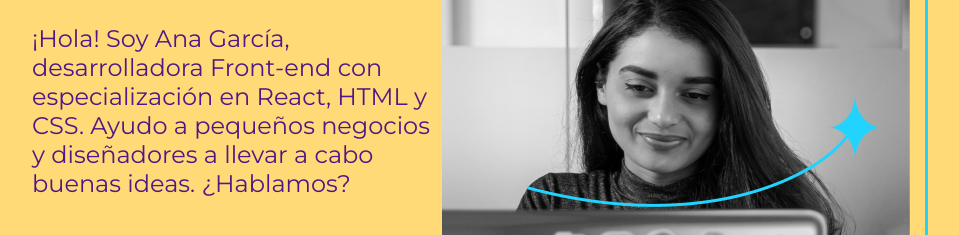
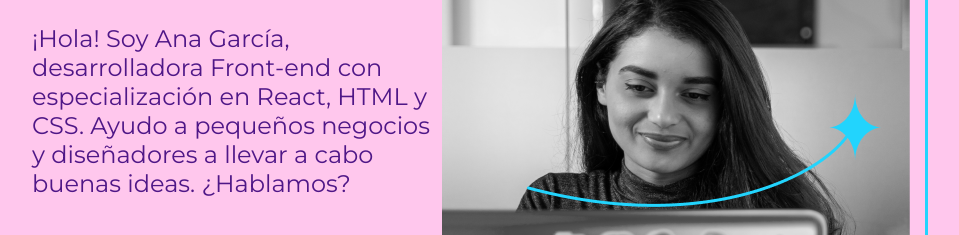
Before and after one commit to Ani-celis/Proyecto_Ani, a plain HTML site: page index.html in a window 1280 px wide. Shown: the part 372-607 px from the top of the page, without its empty margins (160-1119 px from the left). Drawn offline with nearby package versions, Linux system fonts and the light colour scheme.

Commit message:
fondo rosa Update style.css

```diff
--- a/styles/style.css
+++ b/styles/style.css
@@ -1,7 +1,7 @@
 @import url('https://fonts.googleapis.com/css2?family=Krona+One&family=Montserrat:wght@400;600&display=swap');
 
 :root{
-    --color-primario: #FFDA76;
+    --color-primario: #FFC7ED;
     --color-secundario:  #4F1787;
     --color-terciario:  #EB3678;
     --color-cuaternario:#C8A1E0;
```
